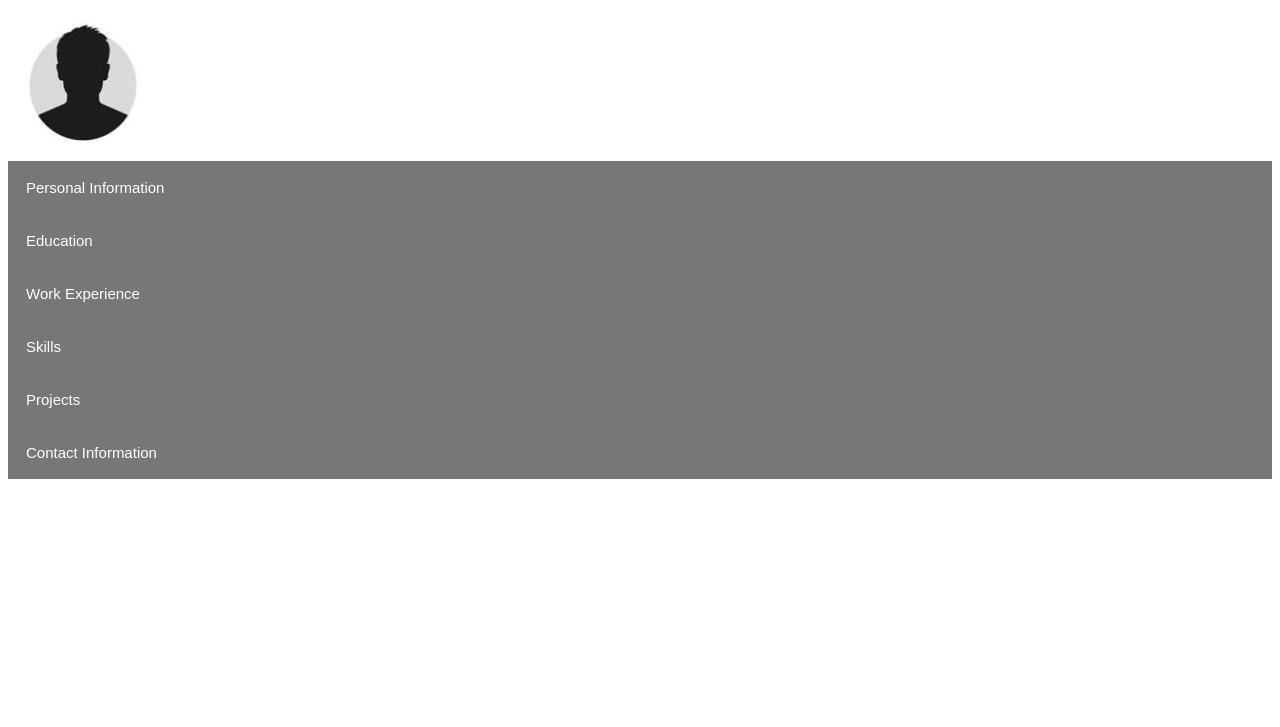
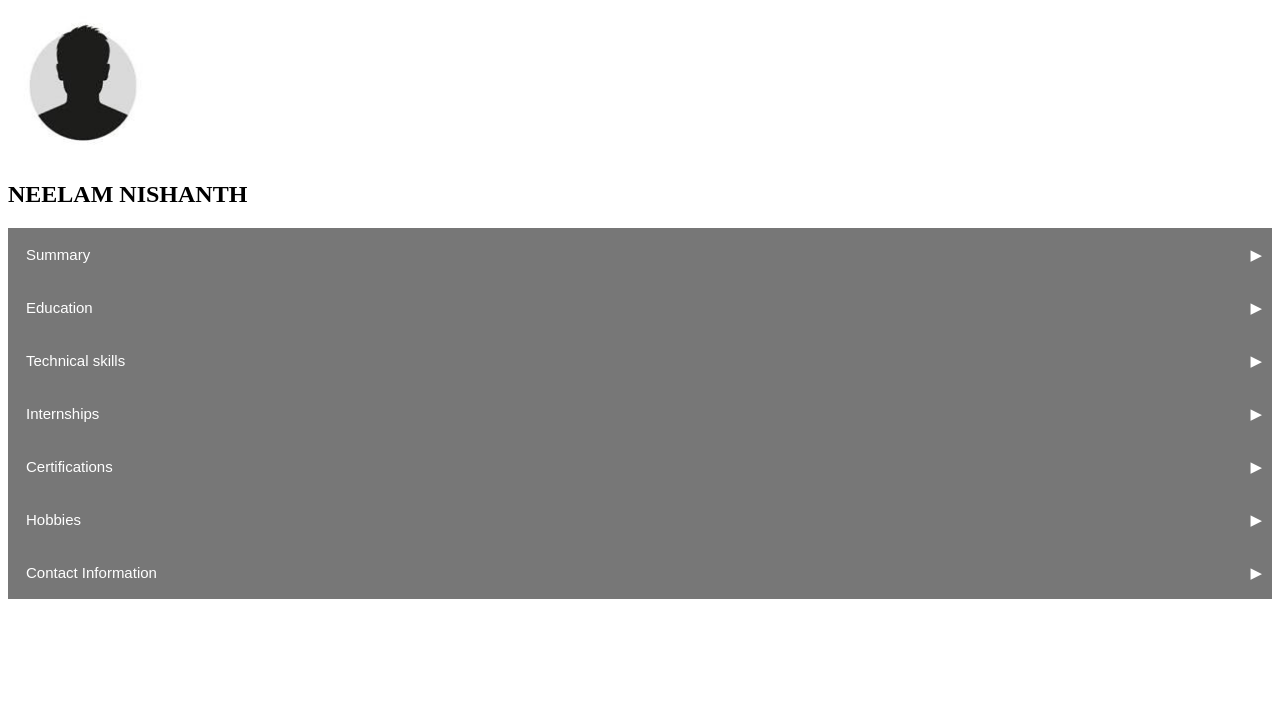
Before and after one commit to nishu2613/nishu2613.github.io, a plain HTML site: page index.html in a window 1280 px wide. Shown: the part 73-800 px from the top of the page. Drawn offline with Linux system fonts and the light colour scheme.

Commit message:
changes in index .html,added certificates

```diff
--- a/index.html
+++ b/index.html
@@ -16,6 +16,18 @@
             text-align: left;
             outline: none;
             font-size: 15px;
+            position: relative;
+        }
+
+        .collapsible::after {
+            content: '\25B6'; /* Unicode character for right-pointing arrow */
+            position: absolute;
+            right: 10px;
+            transition: transform 0.3s;
+        }
+
+        .active::after {
+            transform: rotate(90deg);
         }
 
         .content {
@@ -27,48 +39,102 @@
         }
 
         /* Style for profile image */
+        #profile-info {
+            display: flex;
+            align-items: center;
+            margin-bottom: 20px;
+        }
+
         #profile-image {
             width: 150px;
             height: 150px;
             border-radius: 50%;
+            margin-right: 20px;
         }
     </style>
 </head>
 <body>
 
-<h1>curriculum vitae
+<h1>Curriculum vitae
 </h1>
 
 <img src="download.jpg" alt="Profile Image" id="profile-image">
+<h2>NEELAM NISHANTH</h2>
 
-<button class="collapsible">Personal Information</button>
+<button class="collapsible">Summary</button>
 <div class="content">
-  <p>Personal Information Content</p>
+  <p>Enthusiastic biotechnology student with a fascination for bioinformatics, eager to integrate biology and computing with proficiency in Python programming. Seeking avenues to enhance skills in data analysis and programming, especially in Python. Excited to contribute to research or industry projects, leveraging biotech knowledge to tackle biology questions through computational approaches.
+</p>
 </div>
 
 <button class="collapsible">Education</button>
 <div class="content">
-  <p>Education Content</p>
+  <p><div>
+    <h2>Masters [pursuing]</h2>
+    <p>SRM University AP</p>
+    <p>Stream: Molecular biology and biotechnology</p>
 </div>
 
-<button class="collapsible">Work Experience</button>
-<div class="content">
-  <p>Work Experience Content</p>
+<div>
+    <h2>Bachelors of Science [2020 - 2023]</h2>
+    <p>Nethaji Degree College, VInjamoor</p>
+    <p>Stream: Botany, Zoology, Chemistry</p>
+    <p>Aggregate: 87%</p>
 </div>
 
-<button class="collapsible">Skills</button>
-<div class="content">
-  <p>Skills Content</p>
+<div>
+    <h2>Intermediate [2017 - 2019]</h2>
+    <p>Sri Chaitanya Narayana Jr. College, Nellore</p>
+    <p>Stream: BIPC</p>
+    <p>Aggregate: 93.9%</p>
 </div>
 
-<button class="collapsible">Projects</button>
+<div>
+    <h2>Board of Secondary Education</h2>
+    <p>Ravi High School, Vinjamoor, Nellore district</p>
+    <p>Board: Andhra Pradesh Board of Secondary Education</p>
+    <p>Aggregate: 92%</p>
+</div>
+</p>
+</div>
+
+<button class="collapsible">Technical skills</button>
 <div class="content">
-  <p>Projects Content</p>
+  <p>homology modeling</p>
+  <p>molecular docking</p>
+  <p>programming(python)</p>
+  <p>primer designing</p>
+</div>
+
+<button class="collapsible">Internships</button>
+<div class="content">
+  <p>Completed a six-month internship at BrainOvision Solution Pvt. Ltd., where I gained hands-on experience working with MERN stacks.
+</p>
+  <p>Engaged in web development for two months during my internship at BrainOvision Solution Pvt. Ltd.
+</p>
+</div>
+
+<button class="collapsible">Certifications</button>
+<div class="content">
+  <p>
+    <img src="mernstack.jpg" alt="Profile Image" id="Certifications" width="600" height="800">
+    <img src="mernstack2.jpg" alt="Profile Image" id="Certifications" width="600" height="800">
+
+  </p>
+</div>
+
+<button class="collapsible">Hobbies</button>
+<div class="content">
+  <p>Playing Badminton</p>
+  <p>Dancing</p>
+  <p>Reading bookss</p>
 </div>
 
 <button class="collapsible">Contact Information</button>
 <div class="content">
-  <p>Contact Information Content</p>
+  <p>Address: vinjamoor, Nellore district, AP</p>
+  <p>G-mail address:  physicsgallaxy108@gmail.com</p>
+  <p>phone number: +91 7680998048</p>
 </div>
 
 <script>
```
Also changed, not shown: mernstack.jpg (added), mernstack2.jpg (added).
